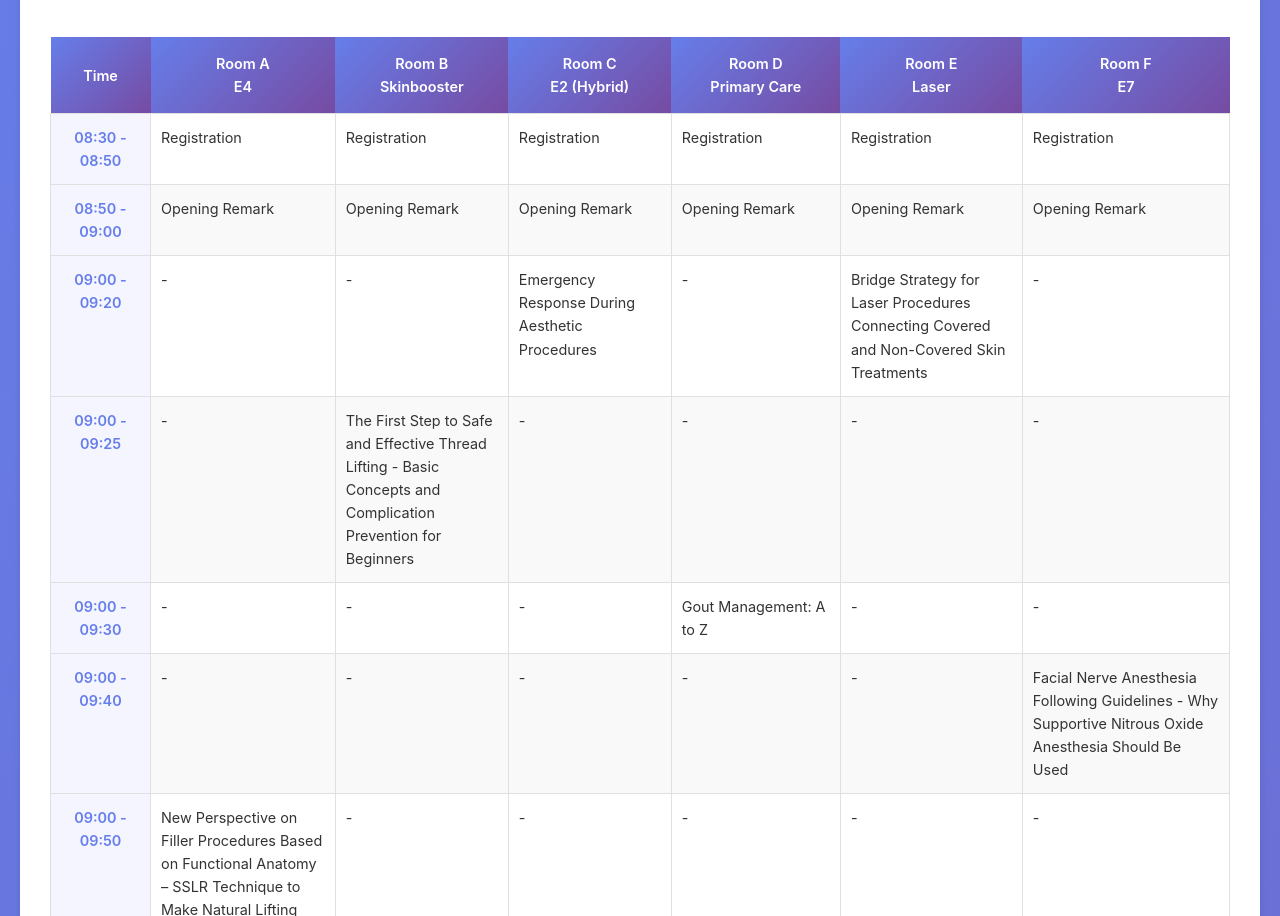
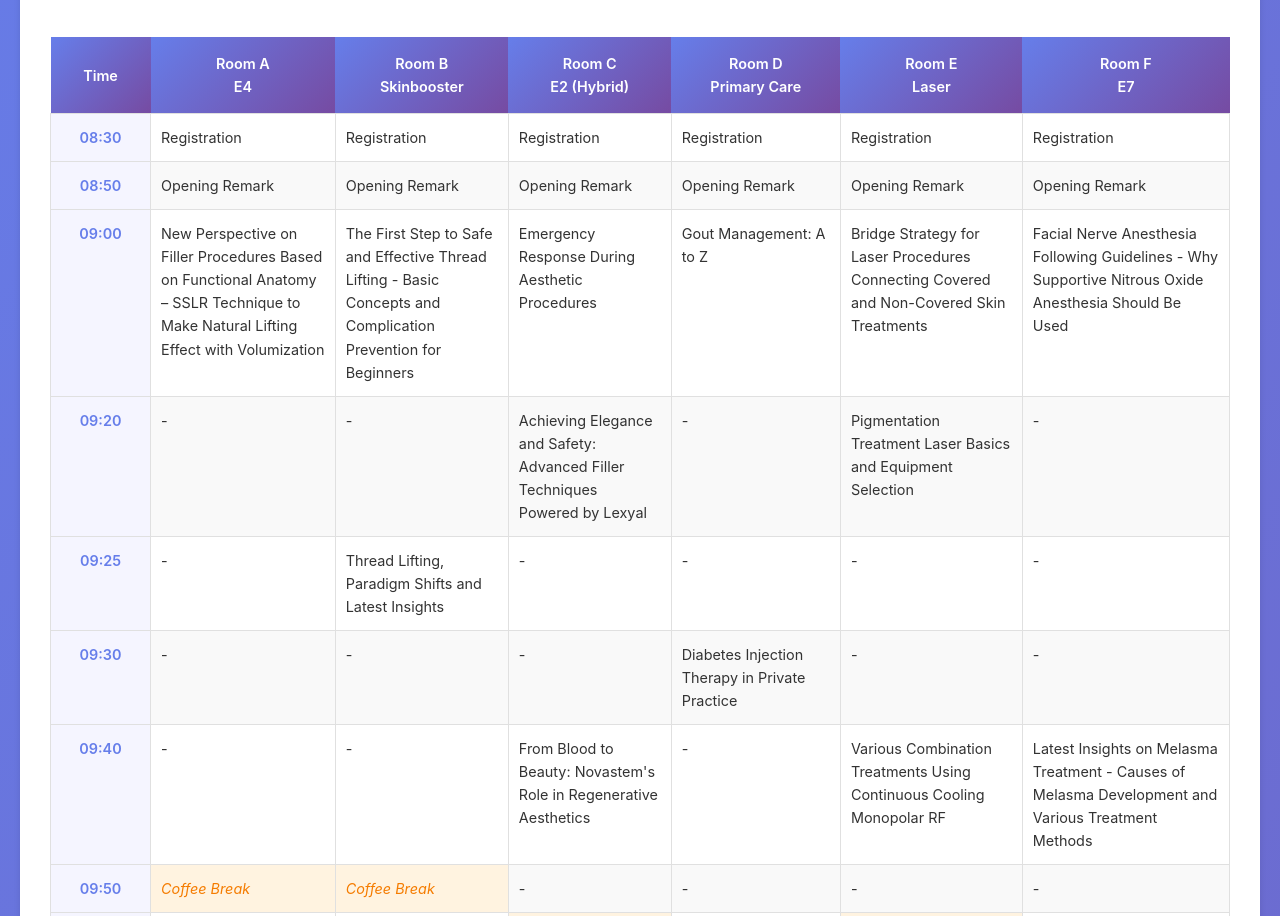
Before and after one commit to EGDongAn/kollaboration2025, a plain HTML site: page index.html in a window 1280 px wide. Shown: the part 456-1372 px from the top of the page. Drawn offline with Linux system fonts and the light colour scheme.

Commit message:
Timeline: align rows to session start times; match sessions by startTime

```diff
--- a/index.html
+++ b/index.html
@@ -695,26 +695,26 @@
             }));
 
             // Build a sorted list of unique time ranges across all rooms
+
+            // Use session start times (e.g. '08:30', '08:50', '09:00', ...) as the left timeline
             const timeSet = new Set();
-            Object.values(roomSessions).flat().forEach(s => timeSet.add(s.timeRange));
+            // normalize sessions to include startTime
+            Object.values(roomSessions).forEach(list => {
+                list.forEach(s => {
+                    const start = s.timeRange.split('-')[0].trim();
+                    s.startTime = start;
+                    timeSet.add(start);
+                });
+            });
             const times = Array.from(timeSet);
 
             function toMinutes(t) {
-                // t is like '08:30 - 08:50'
-                const parts = t.split('-').map(p => p.trim());
-                const [h, m] = parts[0].split(':').map(Number);
+                // t is like '08:30'
+                const [h, m] = t.split(':').map(Number);
                 return h * 60 + m;
             }
 
-            times.sort((a, b) => {
-                const sa = toMinutes(a);
-                const sb = toMinutes(b);
-                if (sa !== sb) return sa - sb;
-                // tie-breaker by end time
-                const ea = a.split('-').map(p => p.trim())[1].split(':').map(Number);
-                const eb = b.split('-').map(p => p.trim())[1].split(':').map(Number);
-                return (ea[0]*60 + ea[1]) - (eb[0]*60 + eb[1]);
-            });
+            times.sort((a, b) => toMinutes(a) - toMinutes(b));
 
             const tbody = document.getElementById('timelineBody');
             tbody.innerHTML = '';
@@ -724,7 +724,7 @@
                 row.innerHTML = `<td class="time-cell">${time}</td>`;
 
                 roomKeys.forEach(key => {
-                    const session = (roomSessions[key] || []).find(s => s.timeRange === time);
+                    const session = (roomSessions[key] || []).find(s => s.startTime === time);
                     if (session) {
                         const cls = session.isBreak ? 'break' : (session.isSymposium ? 'symposium' : '');
                         row.innerHTML += `<td class="session-cell ${cls}">${session.topic}</td>`;
```
